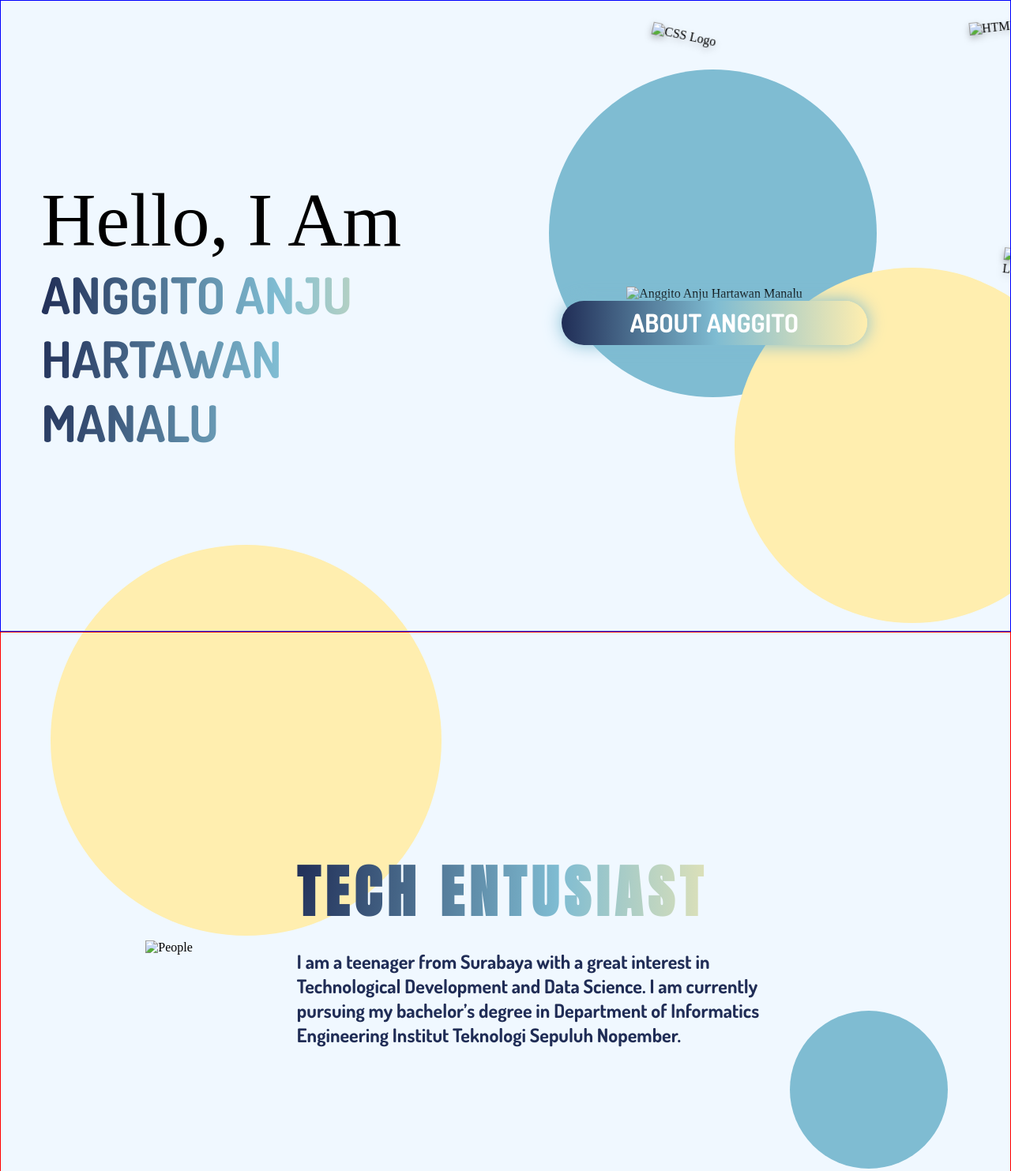
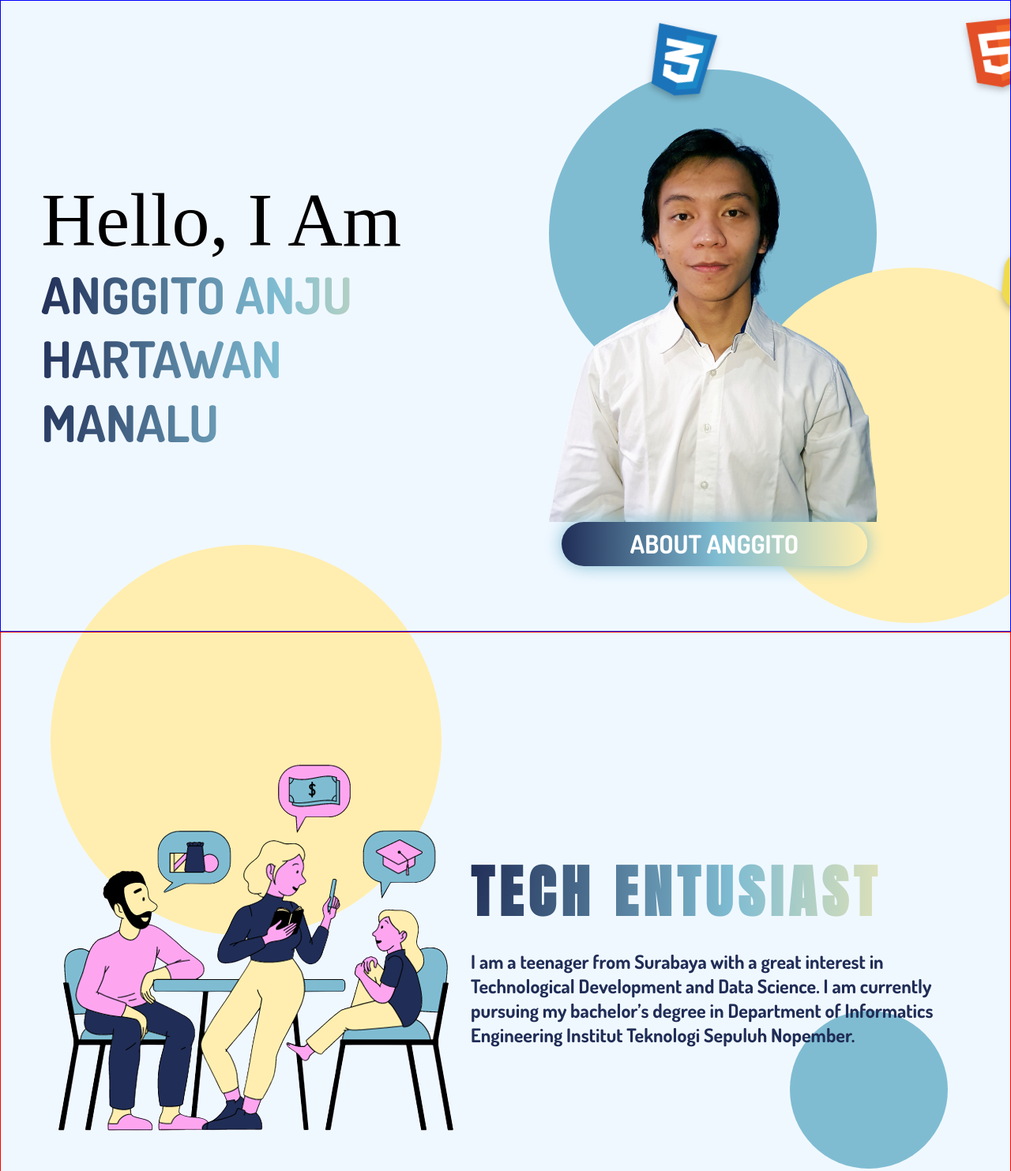
Before and after one commit to Anggito02/CV_Anggito-PWeb, a plain HTML site: page index.html in a window 1280 px wide. Shown: the top 1483 px of the page at 79% size. Drawn offline with Linux system fonts and the light colour scheme; the site is published under a folder, as on GitHub Pages, so addresses that start at the root find nothing; a web font is replaced by a local one.

Commit message:
Fix Image But

```diff
--- a/index.html
+++ b/index.html
@@ -16,16 +16,16 @@
             <h2>ANGGITO ANJU HARTAWAN MANALU</h2>
         </div>
         <div class="header-right">
-            <img src="../src/img/ProfilePicture.png" alt="Anggito Anju Hartawan Manalu">
+            <img src="src/img/ProfilePicture.png" alt="Anggito Anju Hartawan Manalu">
             <a href="#about"><button>ABOUT ANGGITO</button></a>
         </div>
             <!-- Background -->
             <div class="header-background">
                 <div class="blue-circle"></div>
                 <div class="orange-circle"></div>
-                <img class="html-logo" src="/src/logo/HTML logo.png" alt="HTML Logo">
-                <img class="css-logo" src="/src/logo/CSS logo.png" alt="CSS Logo">
-                <img class="js-logo" src="/src/logo/Javascript logo.png" alt="Javascript Logo">
+                <img class="html-logo" src="src/logo/HTML logo.png" alt="HTML Logo">
+                <img class="css-logo" src="src/logo/CSS logo.png" alt="CSS Logo">
+                <img class="js-logo" src="src/logo/Javascript logo.png" alt="Javascript Logo">
             </div>
             <!---->
         </div>
@@ -36,7 +36,7 @@
     <!-- About -->
     <section id="about">
         <!-- Layout -->
-        <img src="/src/svg/ProfileSection.png" alt="People">
+        <img src="src/svg/ProfileSection.png" alt="People">
         <div class="about-right">
             <h1>TECH ENTUSIAST</h1>
             <br>
```
